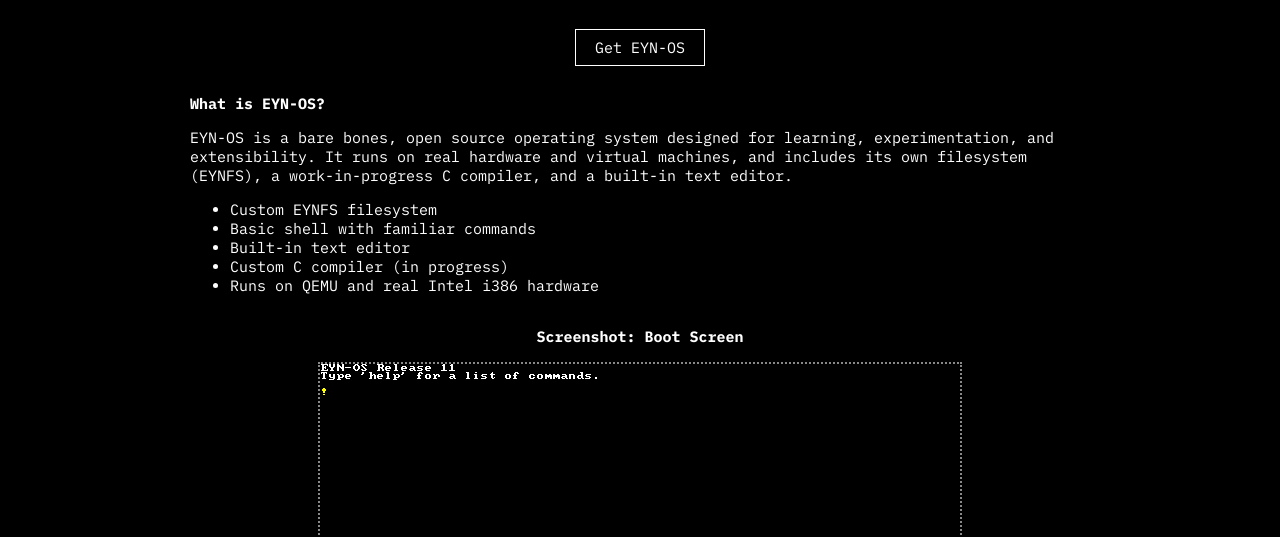
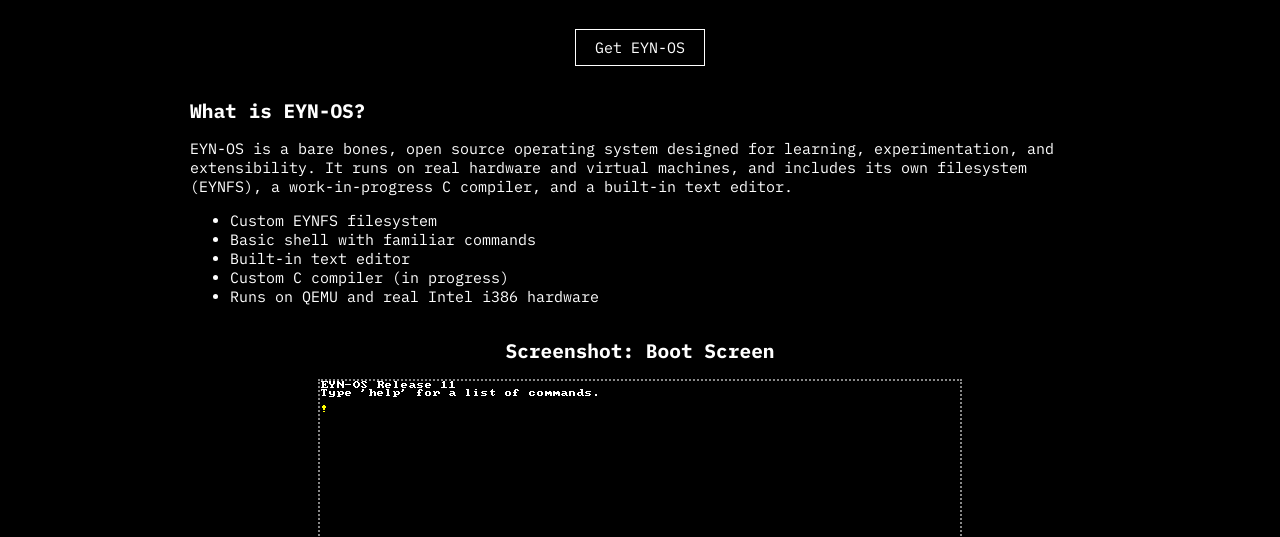
Before and after one commit to KianGentry/kiangentry.github.io, a plain HTML site: page index.html in a window 1280 px wide. Shown: the part 263-800 px from the top of the page. Drawn offline with Linux system fonts and the light colour scheme.

Commit message:
again again

```diff
--- a/style.css
+++ b/style.css
@@ -163,7 +163,11 @@ h3, h4, h5, h6 {
     font-size: 1.1em;
 }
 
-body, p, ul, li, pre, code, h1, h2, h3, h4, h5, h6, nav, .cta, figcaption, input, button {
+nav, .nav-links {
+    font-family: 'Perfect DOS VGA 437', 'Press Start 2P', 'Fira Mono', 'Consolas', 'Liberation Mono', 'Menlo', monospace !important;
+}
+
+body, p, ul, li, pre, code, .cta, figcaption, input, button {
     font-family: 'IBM Plex Mono', 'Fira Mono', 'Consolas', 'Liberation Mono', 'Menlo', monospace;
     font-size: 15px;
     font-weight: normal;
```
